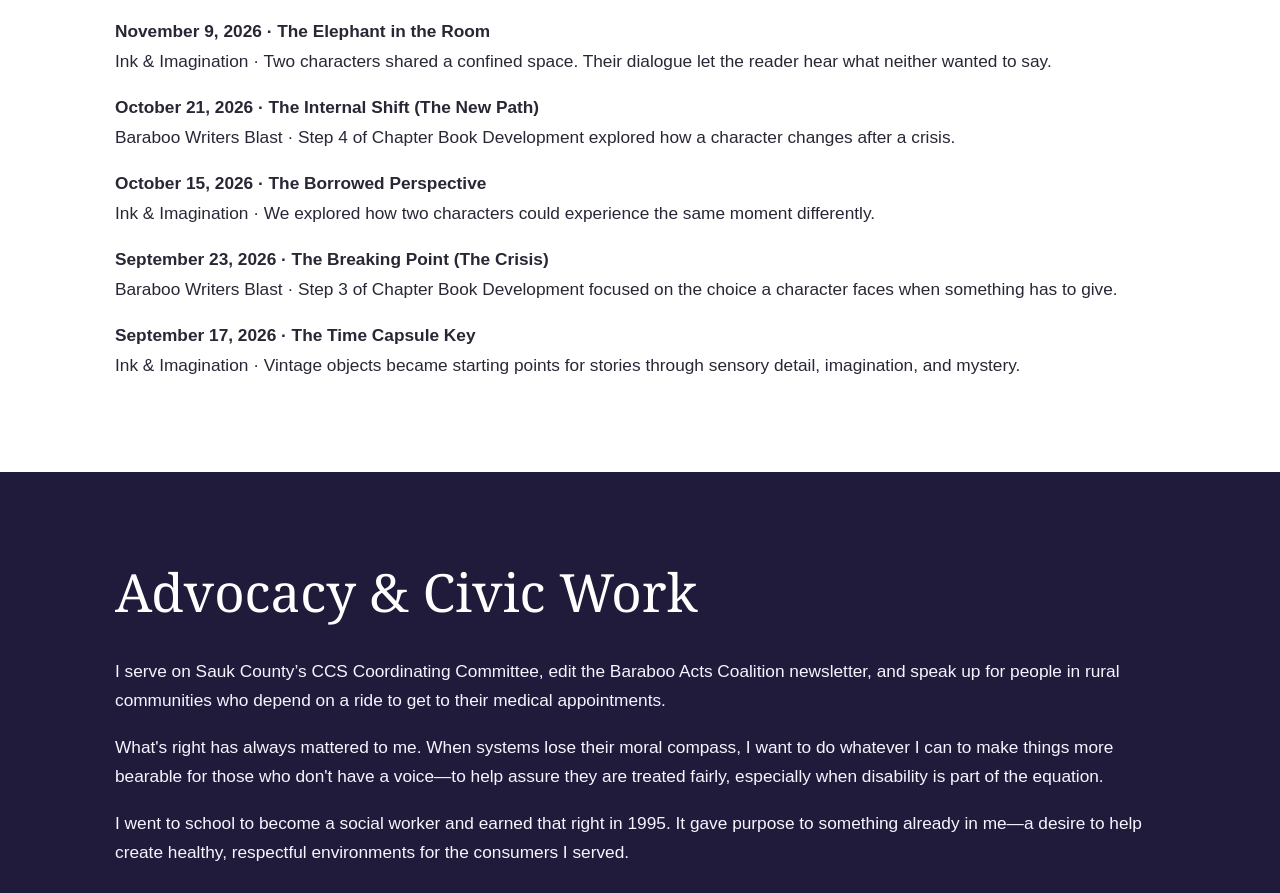
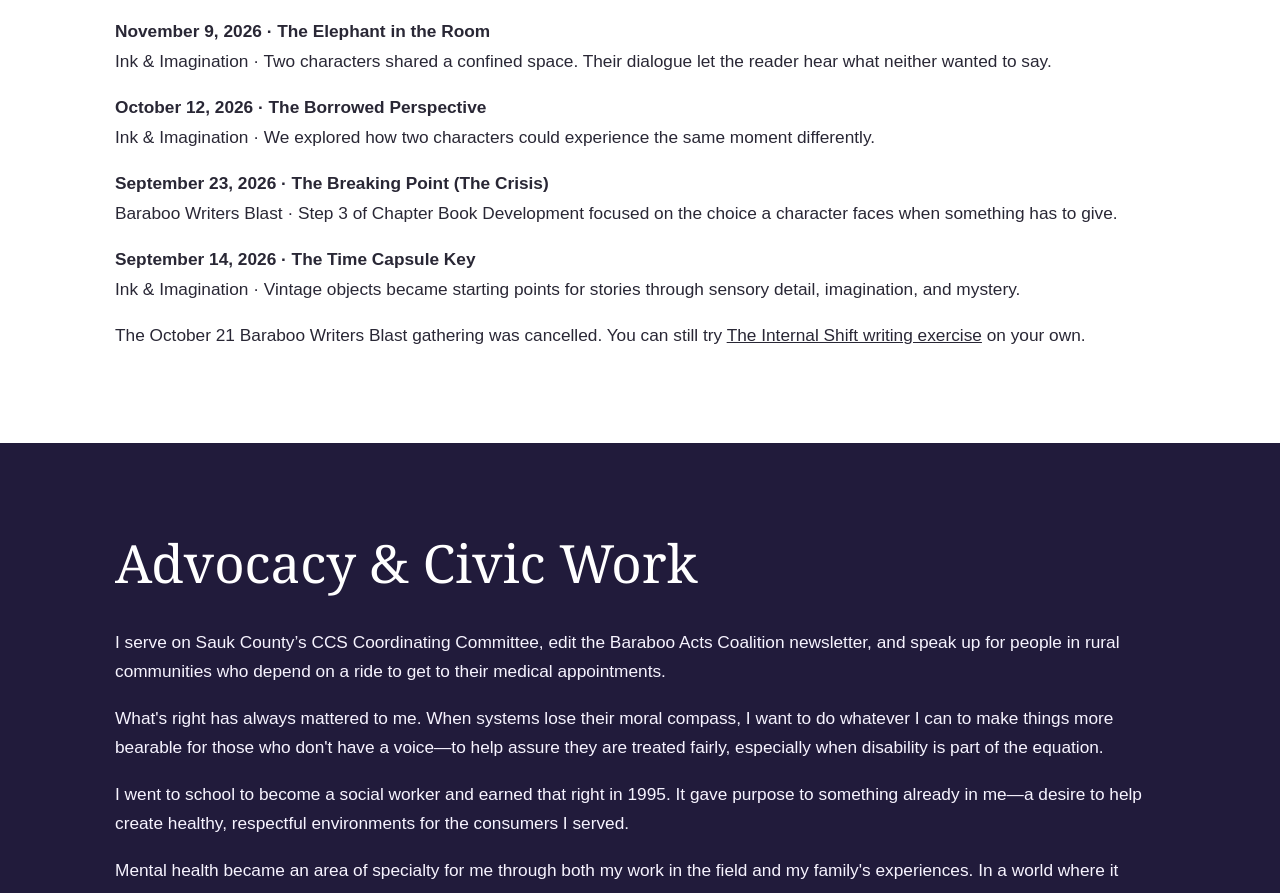
Before and after one commit to windylynnwarren/windylynnwarren.github.io, a plain HTML site: page index.html in a window 1280 px wide. Shown: the part 3547-4440 px from the top of the page. Drawn offline with Linux system fonts and the light colour scheme.

Commit message:
Correct fall workshop dates and link the cancelled October session to its exercise

```diff
--- a/index.html
+++ b/index.html
@@ -454,10 +454,10 @@
 
     <h2 id="past-workshops">Past Groups &amp; Workshops</h2>
     <p><strong>November 9, 2026 · The Elephant in the Room</strong><br>Ink &amp; Imagination · Two characters shared a confined space. Their dialogue let the reader hear what neither wanted to say.</p>
-    <p><strong>October 21, 2026 · The Internal Shift (The New Path)</strong><br>Baraboo Writers Blast · Step 4 of Chapter Book Development explored how a character changes after a crisis.</p>
-    <p><strong>October 15, 2026 · The Borrowed Perspective</strong><br>Ink &amp; Imagination · We explored how two characters could experience the same moment differently.</p>
+    <p><strong>October 12, 2026 · The Borrowed Perspective</strong><br>Ink &amp; Imagination · We explored how two characters could experience the same moment differently.</p>
     <p><strong>September 23, 2026 · The Breaking Point (The Crisis)</strong><br>Baraboo Writers Blast · Step 3 of Chapter Book Development focused on the choice a character faces when something has to give.</p>
-    <p><strong>September 17, 2026 · The Time Capsule Key</strong><br>Ink &amp; Imagination · Vintage objects became starting points for stories through sensory detail, imagination, and mystery.</p>
+    <p><strong>September 14, 2026 · The Time Capsule Key</strong><br>Ink &amp; Imagination · Vintage objects became starting points for stories through sensory detail, imagination, and mystery.</p>
+    <p>The October 21 Baraboo Writers Blast gathering was cancelled. You can still try <a style="color: inherit;" href="https://sites.google.com/view/baraboo-writers-blast/writing-workshop-and-events/past-workshops-ideas">The Internal Shift writing exercise</a> on your own.</p>
 
   </div>
 </section>
```
